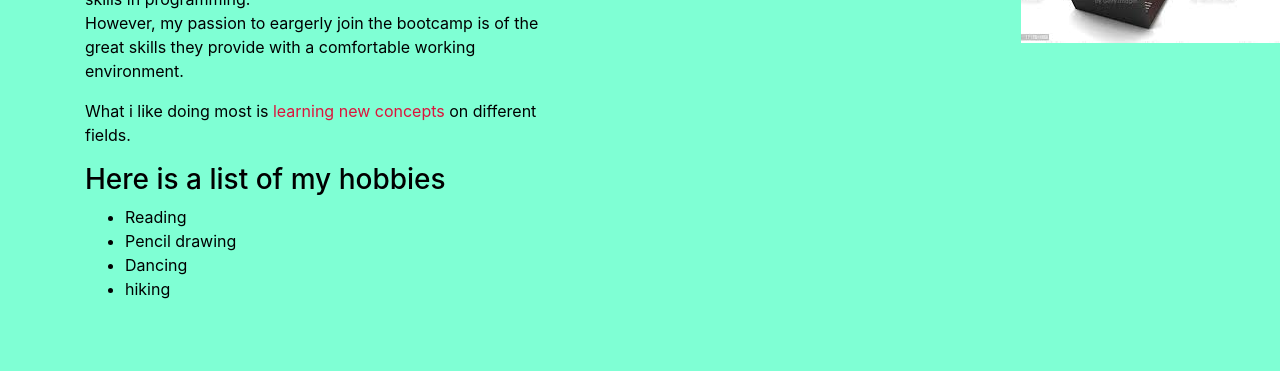
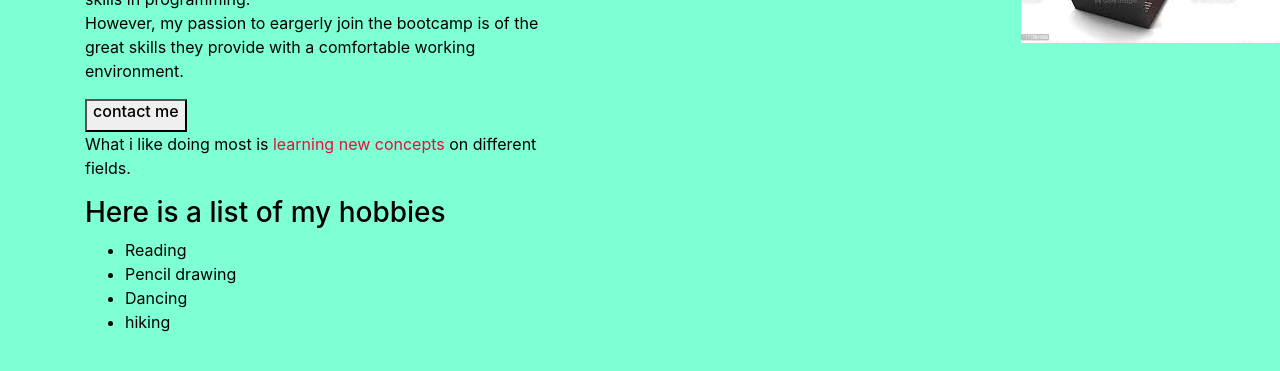
Before and after one commit to korasin/My-portfolio, a plain HTML site: page index.html in a window 1280 px wide. Shown: the part 253-624 px from the top of the page. Drawn offline with Linux system fonts and the light colour scheme.

Commit message:
Add button class

```diff
--- a/index.html
+++ b/index.html
@@ -68,6 +68,9 @@
         Currently i am a student in a <strong>bootcamp-moringa </strong> school.<br> The school is a great priority for anyone yearning for great skills in programming.<br>
         However, my passion to eargerly join the bootcamp is of the great skills they provide with a comfortable working environment.
         </p>
+        <button class="button">
+          <h6>contact me</h6>
+        </button>
         <p>
           What i like doing most is<span style="color: crimson;"> learning new concepts</span> on different fields.
         </p>
```
